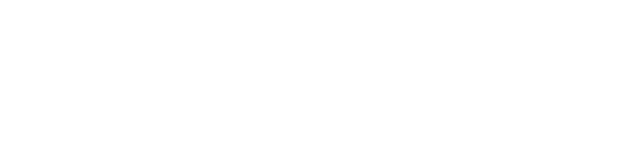
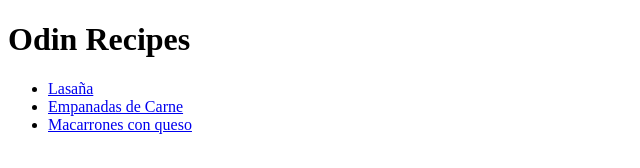
Before and after one commit to Leaandroo/odin-recipes, a plain HTML site: page index.html in a window 1280 px wide. Shown: the whole page, without its empty margins (0-640 px from the left). Drawn offline with Linux system fonts and the light colour scheme.

Commit message:
Terminado index
Agregado links de las recetas en el indice

```diff
--- a/index.html
+++ b/index.html
@@ -6,5 +6,12 @@
     <meta name="viewport" content="width=device-width, initial-scale=1.0" />
     <title>Document</title>
   </head>
-  <body></body>
+  <body>
+    <h1>Odin Recipes</h1>
+    <ul>
+      <li><a href="./recipes/lasagna.html">Lasaña</a></li>
+      <li><a href="./recipes/empanadas-carne.html">Empanadas de Carne</a></li>
+      <li><a href="./recipes/macarrones.html">Macarrones con queso</a></li>
+    </ul>
+  </body>
 </html>
```
Also changed, not shown: 1 other file.
